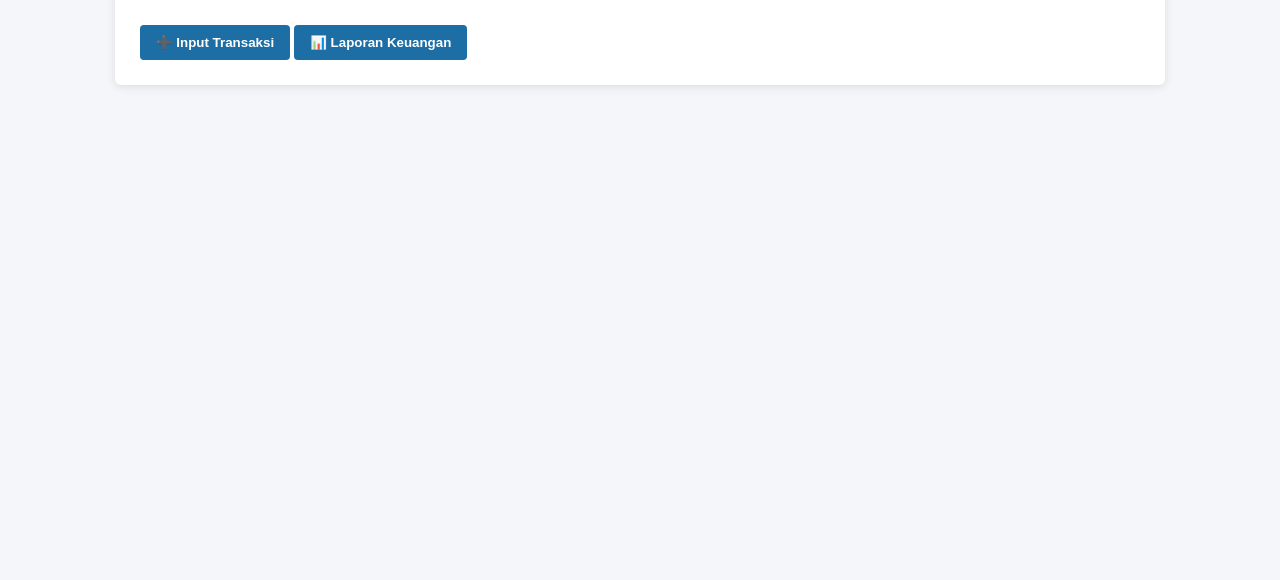
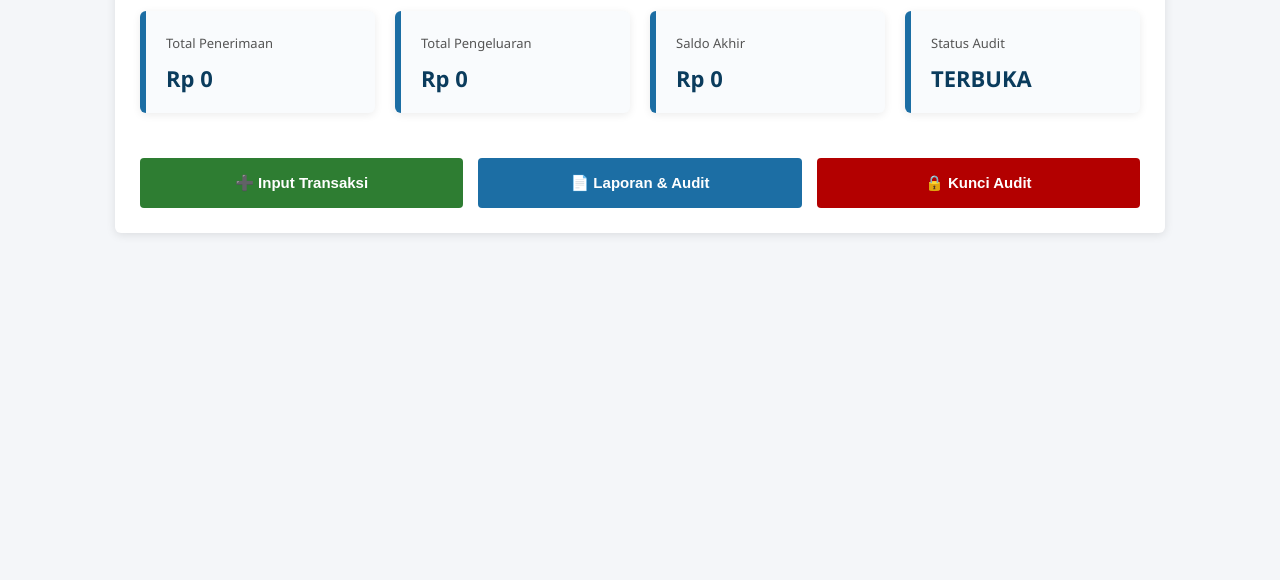
Before and after one commit to kadiran/Aplikasi-Keuangan-SMKS-Barakati, a plain HTML site: page index.html in a window 1280 px wide. Shown: the part 220-800 px from the top of the page. Drawn offline with Linux system fonts and the light colour scheme.

Commit message:
Update index.html

```diff
--- a/index.html
+++ b/index.html
@@ -2,8 +2,53 @@
 <html lang="id">
 <head>
   <meta charset="UTF-8">
-  <title>Dashboard | SMKS Barakati</title>
+  <title>Dasbor Keuangan | SMKS Barakati</title>
   <link rel="stylesheet" href="style.css">
+
+  <style>
+    /* ===============================
+       DASHBOARD
+    ================================ */
+    .dashboard {
+      display: grid;
+      grid-template-columns: repeat(auto-fit, minmax(220px, 1fr));
+      gap: 20px;
+      margin-top: 20px;
+    }
+
+    .card {
+      background: #f9fbfd;
+      border-left: 6px solid #1c6ea4;
+      padding: 20px;
+      border-radius: 6px;
+      box-shadow: 0 2px 8px rgba(0,0,0,.08);
+    }
+
+    .card span {
+      font-size: 13px;
+      color: #555;
+    }
+
+    .card h4 {
+      margin: 10px 0 0;
+      font-size: 22px;
+      color: #0b3c5d;
+    }
+
+    .menu {
+      display: grid;
+      grid-template-columns: repeat(auto-fit, minmax(200px, 1fr));
+      gap: 15px;
+      margin-top: 30px;
+    }
+
+    .menu a button,
+    .menu button {
+      width: 100%;
+      padding: 16px;
+      font-size: 15px;
+    }
+  </style>
 </head>
 <body>
 
@@ -17,10 +62,65 @@
 </header>
 
 <div class="container">
-  <h3>Dashboard</h3>
-  <button onclick="location.href='keuangan.html'">➕ Input Transaksi</button>
-  <button onclick="location.href='admin.html'">📊 Laporan Keuangan</button>
+  <h3>📊 Dasbor Keuangan</h3>
+
+  <!-- RINGKASAN -->
+  <div class="dashboard">
+    <div class="card">
+      <span>Total Penerimaan</span>
+      <h4 id="masuk">Rp 0</h4>
+    </div>
+
+    <div class="card">
+      <span>Total Pengeluaran</span>
+      <h4 id="keluar">Rp 0</h4>
+    </div>
+
+    <div class="card">
+      <span>Saldo Akhir</span>
+      <h4 id="saldo">Rp 0</h4>
+    </div>
+
+    <div class="card">
+      <span>Status Audit</span>
+      <h4 id="statusAudit">-</h4>
+    </div>
+  </div>
+
+  <!-- MENU -->
+  <div class="menu">
+    <a href="keuangan.html">
+      <button class="success">➕ Input Transaksi</button>
+    </a>
+
+    <a href="admin.html">
+      <button>📄 Laporan & Audit</button>
+    </a>
+
+    <button class="danger" onclick="kunciAudit()">🔒 Kunci Audit</button>
+  </div>
 </div>
+
+<script src="app.js"></script>
+<script>
+  // ================================
+  // AMBIL DATA REKAP
+  // ================================
+  const r = rekap();
+
+  document.getElementById("masuk").innerText =
+    "Rp " + r.masuk.toLocaleString("id-ID");
+
+  document.getElementById("keluar").innerText =
+    "Rp " + r.keluar.toLocaleString("id-ID");
+
+  document.getElementById("saldo").innerText =
+    "Rp " + r.saldo.toLocaleString("id-ID");
+
+  // STATUS AUDIT
+  document.getElementById("statusAudit").innerText =
+    isAuditLocked() ? "TERKUNCI" : "TERBUKA";
+</script>
 
 </body>
 </html>
```
